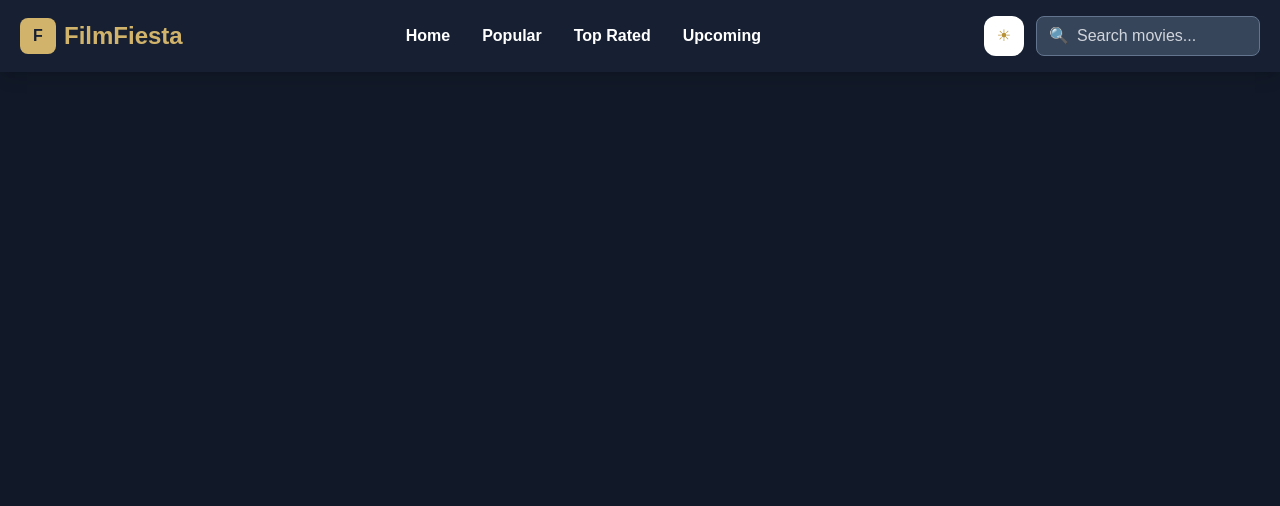
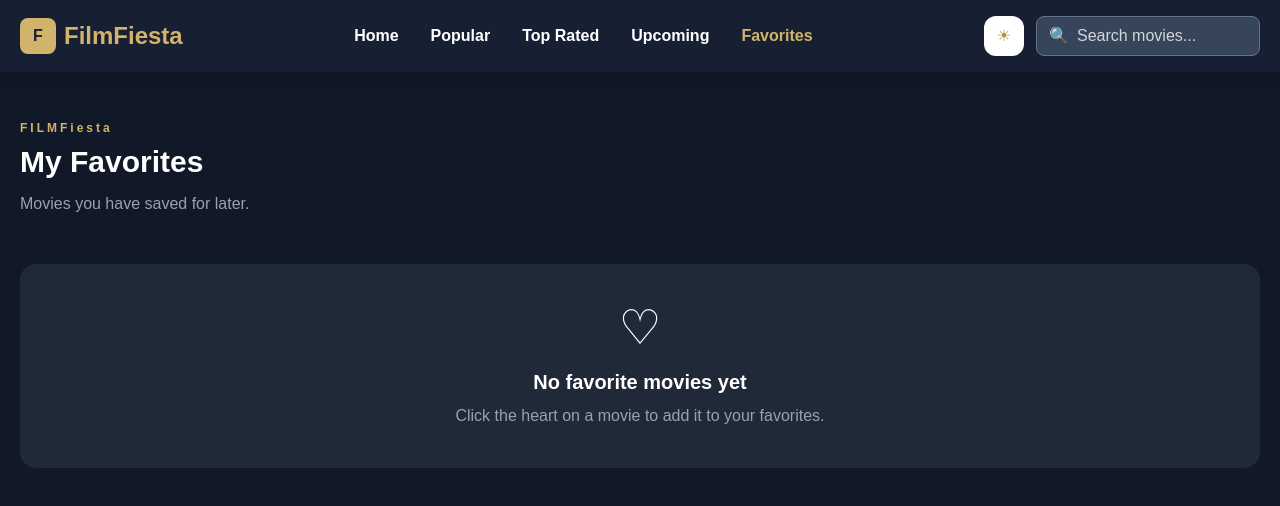
Before and after one commit to palak271105/film-fiesta, a React (Vite) app: page /favorites in a window 1280 px wide. Shown: the top 506 px of the page. Built offline with nearby package versions, Linux system fonts and the light colour scheme.

Commit message:
Add favorites page using MovieContext

```diff
--- a/src/App.jsx
+++ b/src/App.jsx
@@ -8,7 +8,7 @@ import Popular from "./pages/Popular";
 import Upcoming from "./pages/Upcoming";
 import TopRatedPage from "./pages/TopRatedPage";
 import GenrePage from "./pages/GenrePage";
-
+import Favorites from "./pages/Favorites";
 
 function App() {
 
@@ -41,6 +41,12 @@ function App() {
         path="/genres/:genre"
         element={<GenrePage />}
         />
+
+        <Route
+        path="/favorites"
+        element={<Favorites />}
+        />
+
       </Routes>
 
 
--- a/src/components/Header.jsx
+++ b/src/components/Header.jsx
@@ -101,6 +101,20 @@ function Header() {
                 </NavLink>
               </li>
 
+              <li>
+              <NavLink
+              to="/favorites"
+              className={({ isActive }) =>
+              `font-semibold transition ${
+              isActive
+              ? "text-[#d1b36b]"
+              : "text-white hover:text-[#d1b36b]"
+                }`
+               }
+               >
+    Favorites
+  </NavLink>
+</li>
             </ul>
 
           </div>
@@ -245,6 +259,18 @@ function Header() {
                 </NavLink>
               </li>
 
+              <li>
+                <NavLink
+                  to="/favorites"
+                  onClick={() => setShowMenu(false)}
+                  className={({ isActive }) =>isActive
+                  ? "font-semibold text-[#d1b36b]"
+                  : "text-white hover:text-[#d1b36b]"
+                    }
+                >
+               Favorites
+               </NavLink>
+              </li>
             </ul>
 
           </div>
--- /dev/null
+++ b/src/pages/Favorites.jsx
@@ -0,0 +1,68 @@
+import { useContext, useEffect } from "react";
+import MovieCard from "../components/MovieCard";
+import { MovieContext } from "../context/MovieContext";
+
+function Favorites() {
+  const { favorites } = useContext(MovieContext);
+
+  useEffect(() => {
+    document.title = "My Favorites - FilmFiesta";
+  }, []);
+
+  return (
+    <main className="min-h-screen bg-[#111827] px-5 py-12">
+
+      <div className="mx-auto max-w-7xl">
+
+        <p className="text-xs font-bold tracking-[3px] text-[#d1b36b]">
+          FILMFiesta
+        </p>
+
+        <h1 className="mt-2 text-3xl font-bold text-white">
+          My Favorites
+        </h1>
+
+        <p className="mt-3 text-gray-400">
+          Movies you have saved for later.
+        </p>
+
+        {favorites.length > 0 ? (
+
+          <div className="mt-10 grid grid-cols-2 gap-5 sm:grid-cols-3 md:grid-cols-4 lg:grid-cols-5">
+
+            {favorites.map((movie) => (
+              <MovieCard
+                key={movie.id}
+                movie={movie}
+              />
+            ))}
+
+          </div>
+
+        ) : (
+
+          <div className="mt-12 rounded-2xl bg-[#1f2937] p-10 text-center">
+
+            <p className="text-5xl">
+              ♡
+            </p>
+
+            <h2 className="mt-4 text-xl font-bold text-white">
+              No favorite movies yet
+            </h2>
+
+            <p className="mt-2 text-gray-400">
+              Click the heart on a movie to add it to your favorites.
+            </p>
+
+          </div>
+
+        )}
+
+      </div>
+
+    </main>
+  );
+}
+
+export default Favorites;
```
